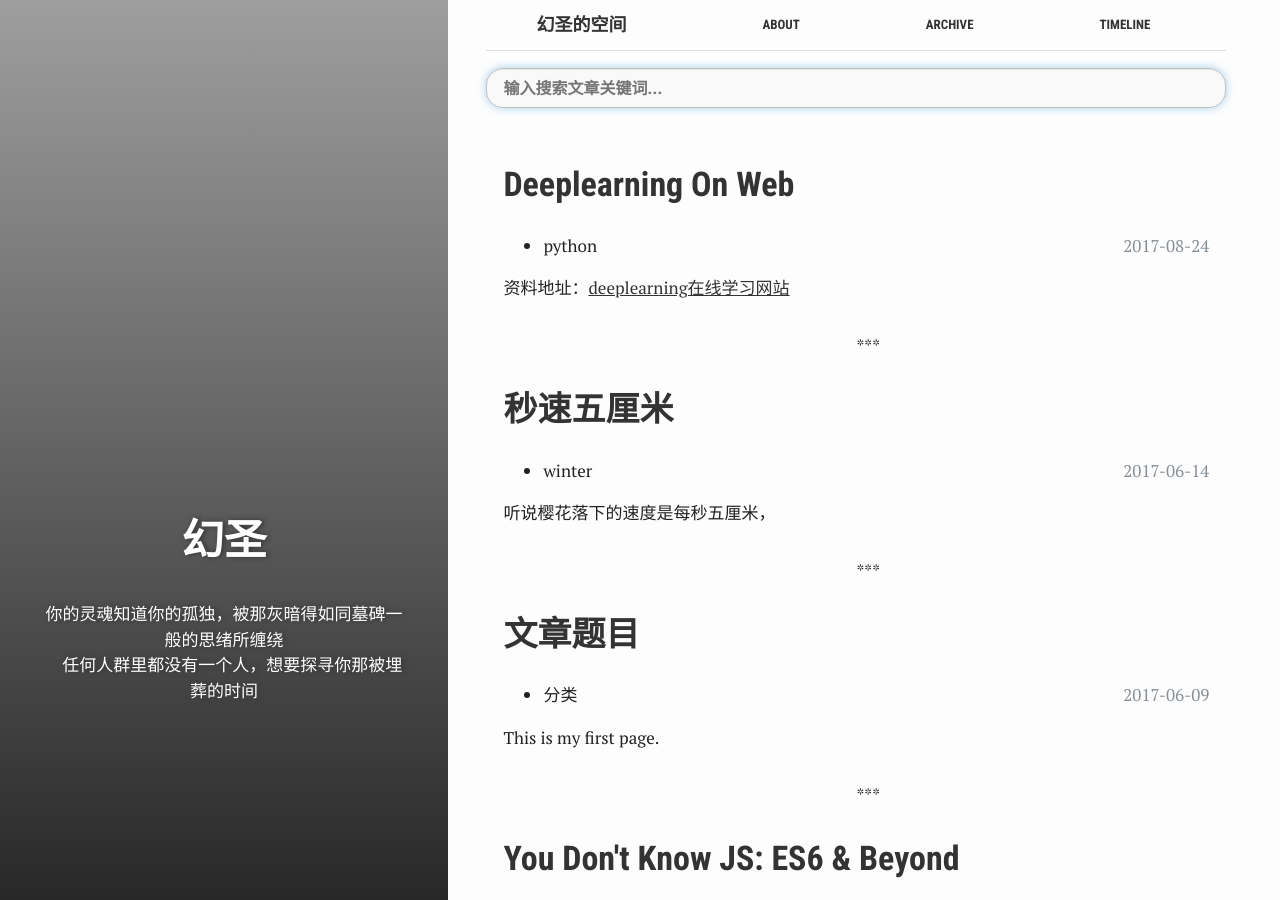
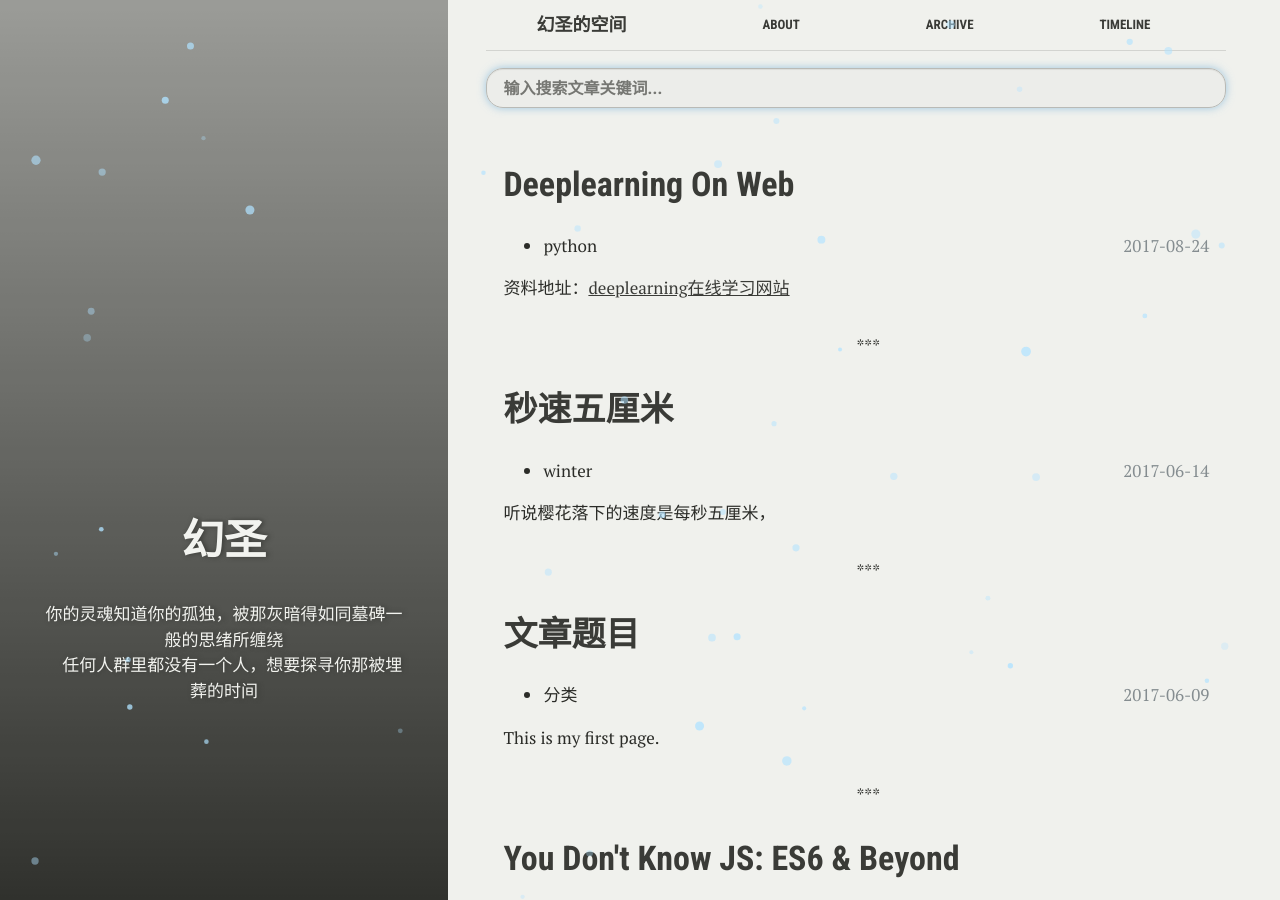
Before and after one commit to cheungwoonming/cheungwoonming.github.io, a Jekyll site: the page built from index.html, in a window 1280 px wide and 900 px high. Built offline with Jekyll 4.4.1, drawn with Linux system fonts in a browser that asks for light colours; the list of posts is cut into pages by our own code; comment, search, counter and statistics services are not loaded.

Commit message:
添加点击文字

```diff
--- a/_includes/footer.html
+++ b/_includes/footer.html
@@ -3,5 +3,5 @@
 </footer>
 <script src="{{ site.baseurl }}/assets/js/scripts.js"></script>
 
-<!--<canvas id="Snow" width="542" height="722"></canvas>-->
-<!--<script src="{{ site.baseurl }}/assets/js/xue.js"></script>-->
+<canvas id="Snow" width="542" height="722"></canvas>
+<script src="{{ site.baseurl }}/assets/js/xue.js"></script>
--- a/_layouts/default.html
+++ b/_layouts/default.html
@@ -19,7 +19,7 @@
     {% include footer.html %}
 
 <!--    点击爱心特效-->
-    <script src="{{ site.baseurl }}/assets/js/click_love.js"></script>
+    <script src="{{ site.baseurl }}/assets/js/click_text.js"></script>
 
   </body>
 </html>
```
